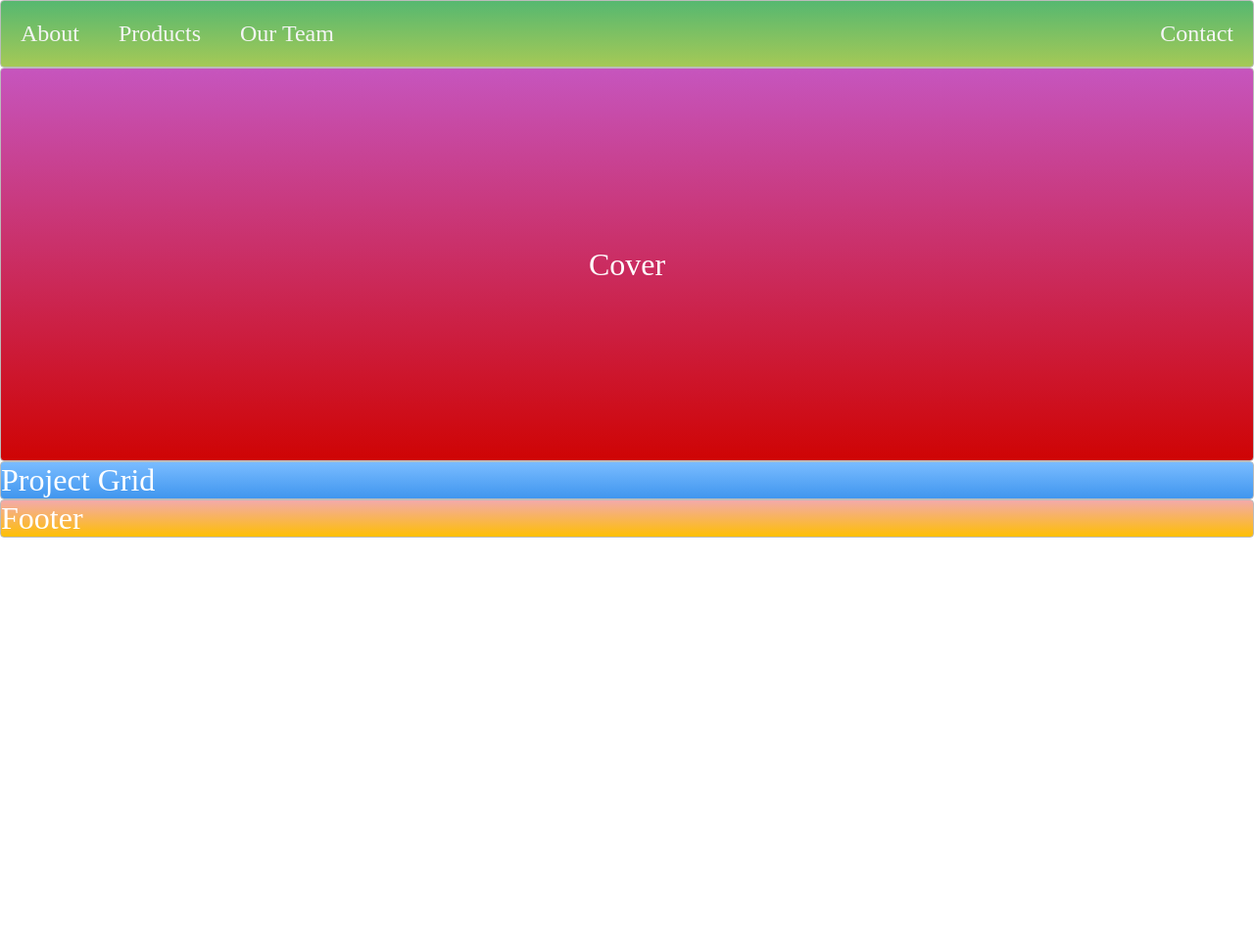
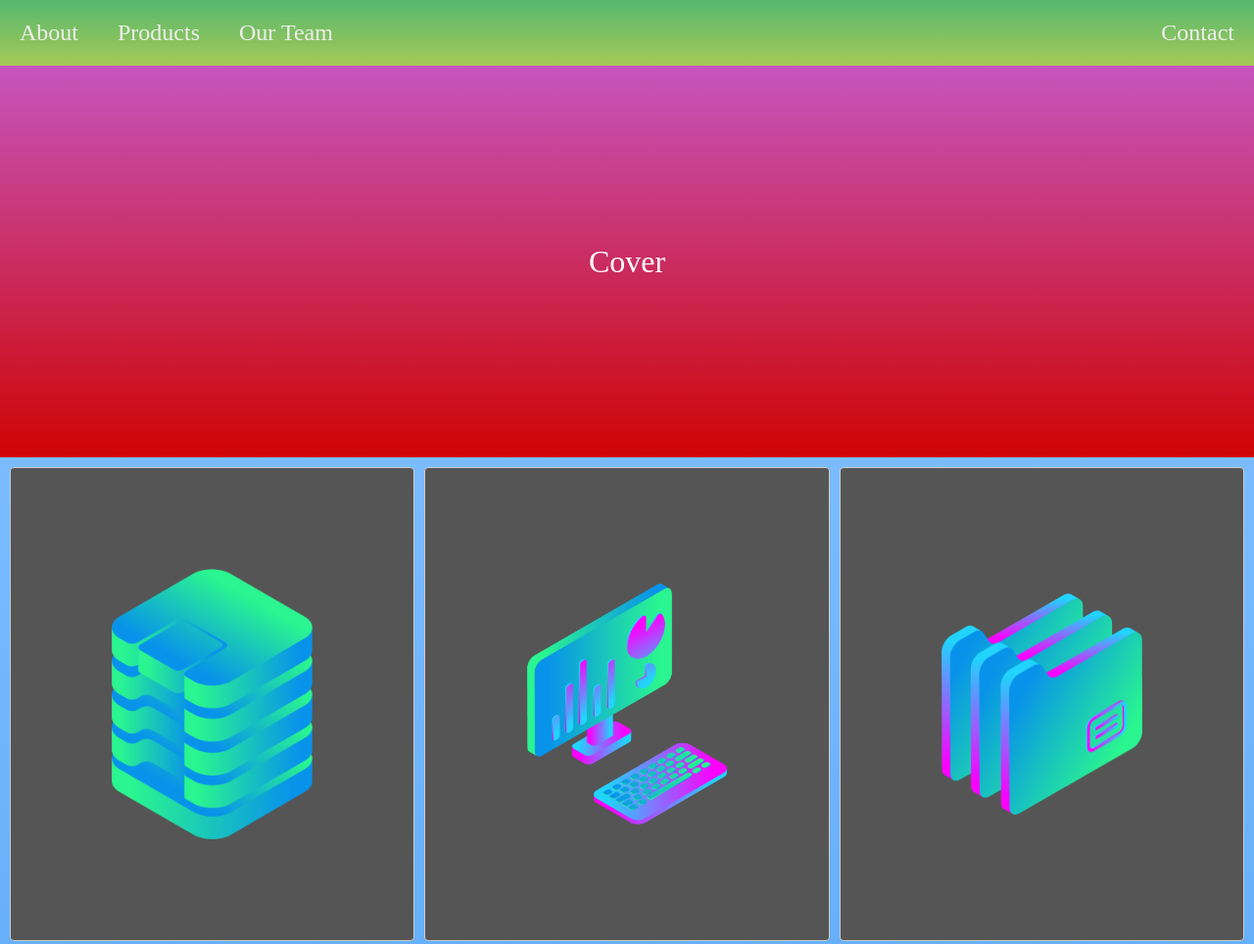
Before and after one commit to tiborhajszan/ZtmCourse_WebDeveloper, a plain HTML site: page Project_Layout/index.html in a window 1280 px wide. Shown: the top 964 px of the page at 98% size. Before the commit the page ends 800 px from the top, so only its background shows below. Drawn offline with Linux system fonts and the light colour scheme.

Commit message:
Lesson "Solution: Project Grid + Footer" : Completed.

```diff
--- a/Project_Layout/index.html
+++ b/Project_Layout/index.html
@@ -19,8 +19,8 @@
 <body>
 
   <!-- navigation bar -->
-  <nav class="zone green">
-    <ul class="main-nav">
+  <nav class="green">
+    <ul class="nav-top">
       <li><a href="#">About</a></li>
       <li><a href="#">Products</a></li>
       <li><a href="#">Our Team</a></li>
@@ -29,10 +29,22 @@
   </nav>
 
   <!-- cover -->
-  <div class="zone red container">Cover</div>
+  <div class="red cover-container">Cover</div>
 
-  <div class="zone blue">Project Grid</div>
-  <div class="zone yellow">Footer</div>
+  <!-- content grid -->
+  <div class="blue grid-container">
+    <div class="box"><img src="./img/data_storage_2_2.png"></div>
+    <div class="box"><img src="./img/desktop_analytics_2.png"></div>
+    <div class="box"><img src="./img/files_2.png"></div>
+    <div class="box"><img src="./img/monitor_coding_2.png"></div>
+    <div class="box"><img src="./img/monitor_settings_2.png"></div>
+    <div class="box"><img src="./img/server_2_2.png"></div>
+    <div class="box"><img src="./img/server_3.png"></div>
+    <div class="box"><img src="./img/server_safe_2.png"></div>
+  </div>
+
+  <!-- footer -->
+  <footer class="yellow">Ztm Complete Web Developer in 2025</footer>
 
 </body>
 </html>
--- a/Project_Layout/style.css
+++ b/Project_Layout/style.css
@@ -8,34 +8,19 @@ body {
     margin: auto 0;
 }
 
-.zone {
-    border: 1px solid #bbb;
-    border-radius: 4px;
-    color: #fff;
-    font-size: 2em;
-    transition: all 0.25s linear;
-}
-
-.zone:hover {
-    -webkit-box-shadow: rgba(0,0,0,0.8) 0px 5px 15px, inset rgba(0,0,0,0.15) 0px -10px 20px;
-    -moz-box-shadow: rgba(0,0,0,0.8) 0px 5px 15px, inset rgba(0,0,0,0.15) 0px -10px 20px;
-    -o-box-shadow: rgba(0,0,0,0.8) 0px 5px 15px, inset rgba(0,0,0,0.15) 0px -10px 20px;
-    box-shadow: rgba(0,0,0,0.8) 0px 5px 15px, inset rgba(0,0,0,0.15) 0px -10px 20px;
-}
-
 /*** navigation bar ***************************************************************************************************/
 
-.main-nav {
+.nav-top {
     display: flex;
     margin: 0;
     padding: 0;
     list-style: none;
-    font-size: 0.75em;
+    font-size: 1.5em;
 }
 
 @media screen and (max-width: 600px) {
-    .main-nav {
-        font-size: 0.5em;
+    .nav-top {
+        font-size: 1em;
     }
 }
 
@@ -48,31 +33,75 @@ li {
 }
 
 a {
-    color: #f5f5f6;
+    color: #eee;
     text-decoration: none;
+}
+
+a:hover {
+    text-decoration: underline;
 }
 
 /*** cover ************************************************************************************************************/
 
-.container {
+.cover-container {
     display: flex;
     height: 50vh;
     justify-content: center;
     align-items: center;
+    color: #fff;
+    font-size: 2em;
 }
 
-/*https://paulund.co.uk/how-to-create-shiny-css-buttons*/
-/***********************************************************************
- *  Green Background
- **********************************************************************/
-.green{
-    background: #56B870; /* Old browsers */
-    background: -moz-linear-gradient(top, #56B870 0%, #a5c956 100%); /* FF3.6+ */
-    background: -webkit-gradient(linear, left top, left bottom, color-stop(0%,#56B870), color-stop(100%,#a5c956)); /* Chrome,Safari4+ */
-    background: -webkit-linear-gradient(top, #56B870 0%,#a5c956 100%); /* Chrome10+,Safari5.1+ */
-    background: -o-linear-gradient(top, #56B870 0%,#a5c956 100%); /* Opera 11.10+ */
-    background: -ms-linear-gradient(top, #56B870 0%,#a5c956 100%); /* IE10+ */
-    background: linear-gradient(top, #56B870 0%,#a5c956 100%); /* W3C */
+/*** content grid *****************************************************************************************************/
+
+.grid-container {
+    display: grid;
+    padding: 10px;
+    grid-template-columns: repeat(auto-fill, minmax(400px, 1fr));
+    gap: 10px;
+}
+
+.box {
+    display: flex;
+    border: 1px solid #ccc;
+    border-radius: 4px;
+    padding: 25%;
+    background-color: #555;
+    align-items: center;
+    transition: all 0.25s linear;
+}
+
+.box:hover {
+    -webkit-box-shadow: rgba(0,0,0,0.75) 0px 0px 20px, inset rgba(0,0,0,0.25) 0px 0px 20px;
+    -moz-box-shadow: rgba(0,0,0,0.75) 0px 0px 20px, inset rgba(0,0,0,0.25) 0px 0px 20px;
+    -o-box-shadow: rgba(0,0,0,0.75) 0px 0px 20px, inset rgba(0,0,0,0.25) 0px 0px 20px;
+    box-shadow: rgba(0,0,0,0.75) 0px 0px 20px, inset rgba(0,0,0,0.25) 0px 0px 20px;
+}
+
+.box > img {
+    width: 100%;
+}
+
+/*** footer ***********************************************************************************************************/
+
+footer {
+    padding: 20px;
+    color: #555;
+    font-size: 1.5em;
+    text-align: center;
+}
+
+/*** green gradient background ****************************************************************************************/
+
+.green {
+    background: #56B870; /* old browsers */
+    /* chrome, safari 4+ */
+    background: -webkit-gradient(linear, left top, left bottom, color-stop(0%,#56B870), color-stop(100%,#a5c956));
+    background: -webkit-linear-gradient(top, #56B870 0%, #a5c956 100%); /* chrome 10+, safari 5.1+ */
+    background: -moz-linear-gradient(top, #56B870 0%, #a5c956 100%); /* firefox 3.6+ */
+    background: -o-linear-gradient(top, #56B870 0%, #a5c956 100%); /* opera 11.10+ */
+    background: -ms-linear-gradient(top, #56B870 0%, #a5c956 100%); /* internet explorer 10+ */
+    background: linear-gradient(top, #56B870 0%, #a5c956 100%); /* W3C */
 }
 
 /***********************************************************************
```
Also changed, not shown: 1 other file.
